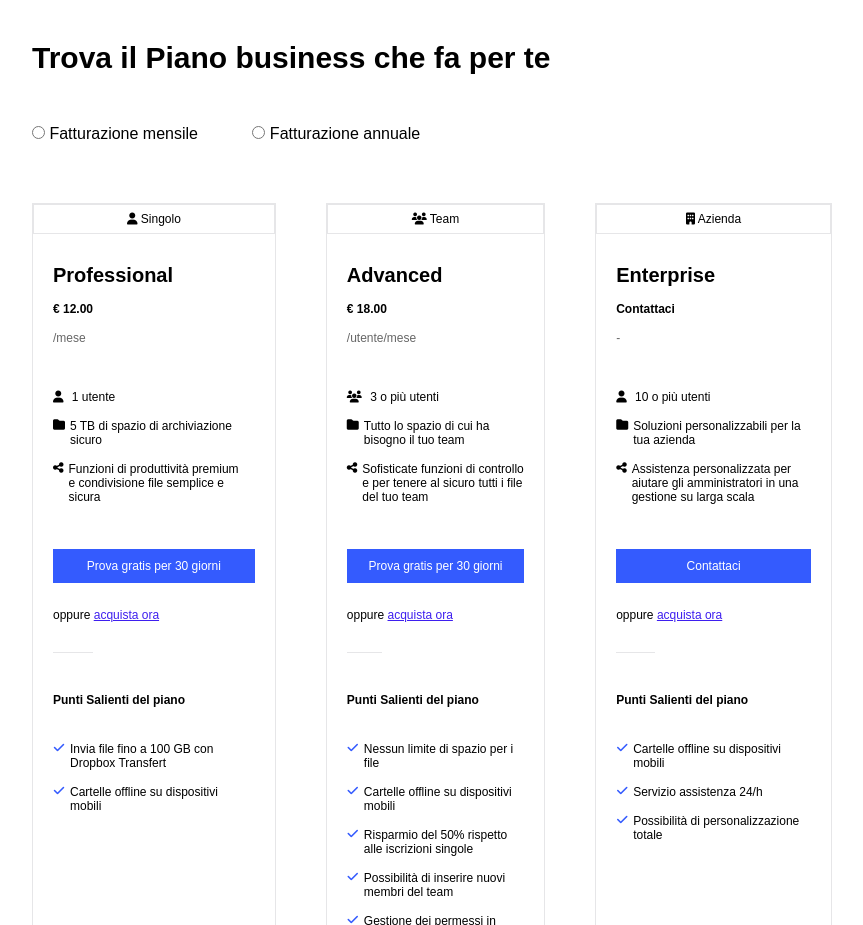
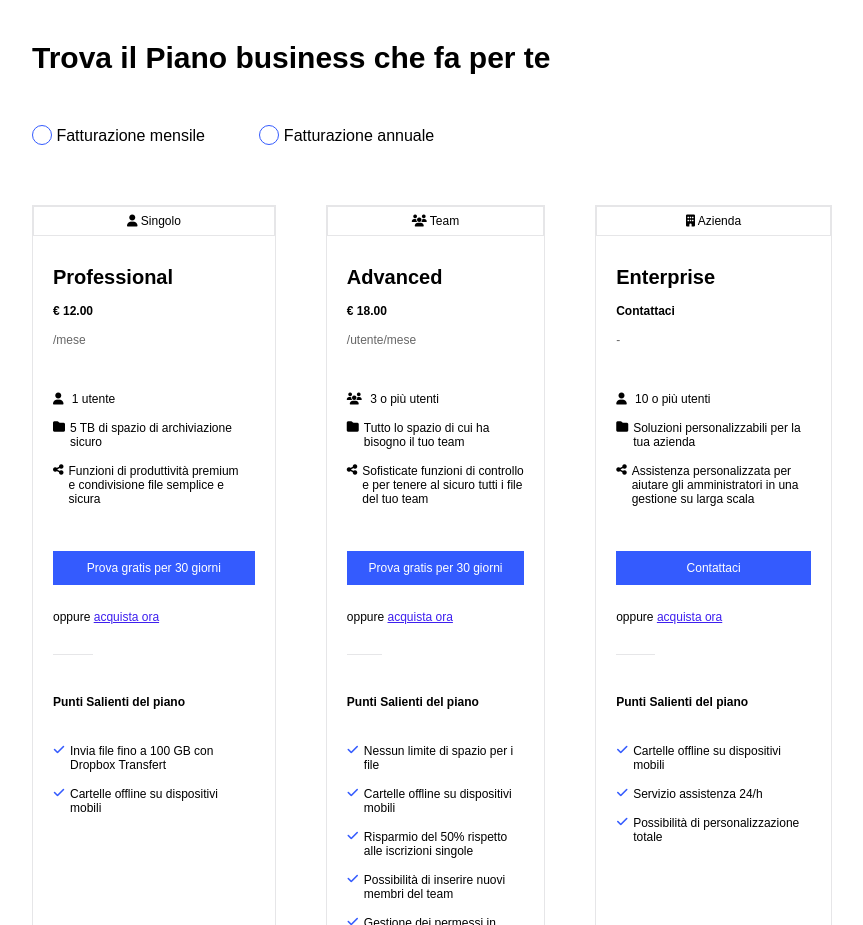
Before and after one commit to SalvatoreBono/htmlcss-dropbox, a plain HTML site: page index.html in a window 1280 px wide. Shown: the part 840-1765 px from the top of the page, without its empty margins (208-1071 px from the left). Drawn offline with Linux system fonts and the light colour scheme.

Commit message:
Aggiunta custom radio

```diff
--- a/css/style.css
+++ b/css/style.css
@@ -116,6 +116,21 @@ h2 {
 
 .input {
     padding-right: 50px;
+}
+.input [type="radio"] {
+    display: none;
+}
+.custom-radio{
+    display: inline-block;
+    width: 20px;
+    height: 20px;
+    border-radius: 50%;
+    border: 1px solid rgb(52, 91, 254);
+    vertical-align: bottom;
+}
+input:checked ~ .custom-radio{
+    border-width: 5px;
+    border-color: rgb(52, 91, 254);
 }
 
 .grid {
--- a/index.html
+++ b/index.html
@@ -66,14 +66,17 @@
           <h2 class="h-padding-bottom">
             Trova il Piano business che fa per te
           </h2>
-          <span class="input">
+          <label class="input">
             <input type="radio" name="sub" />
+            <span class="custom-radio"></span>
+
             Fatturazione mensile
-          </span>
-          <span>
+          </label>
+          <label class="input">
             <input type="radio" name="sub" />
+            <span class="custom-radio"></span>
             Fatturazione annuale
-          </span>
+          </label>
           <div class="grid">
             <div class="box-grid">
               <!-- Start single sub -->
```
